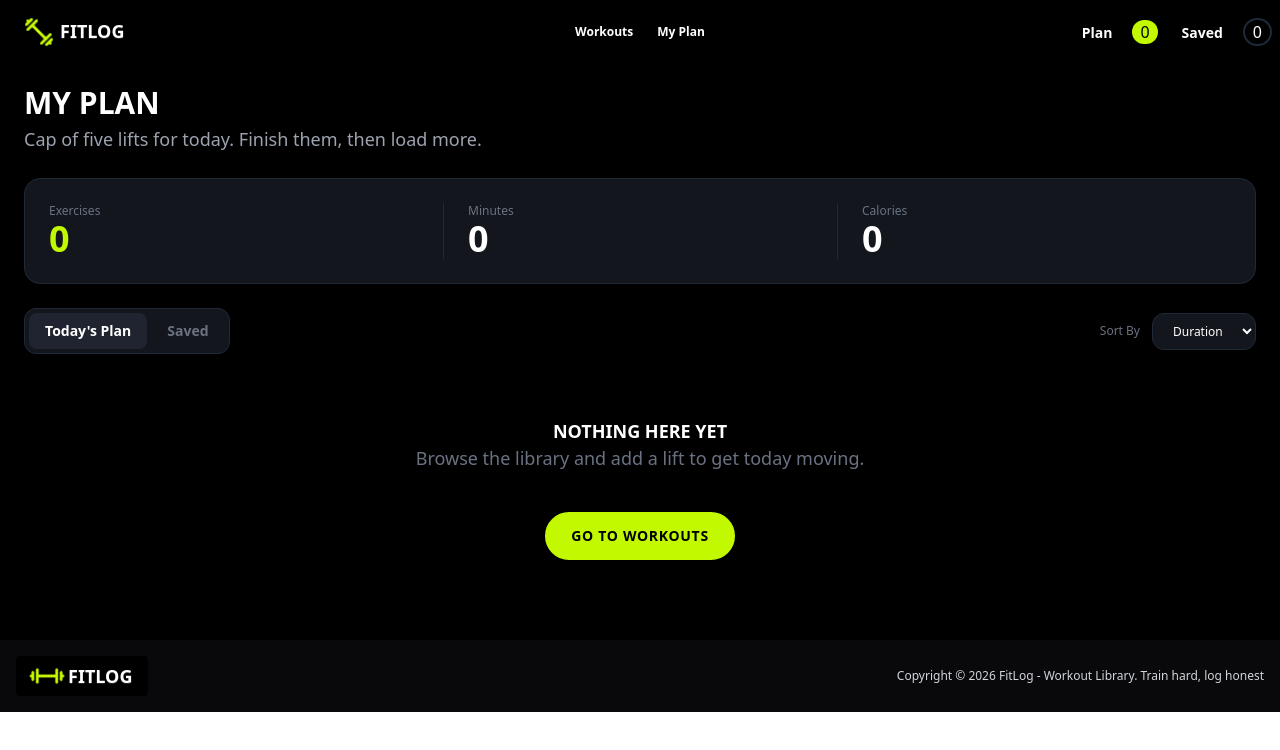
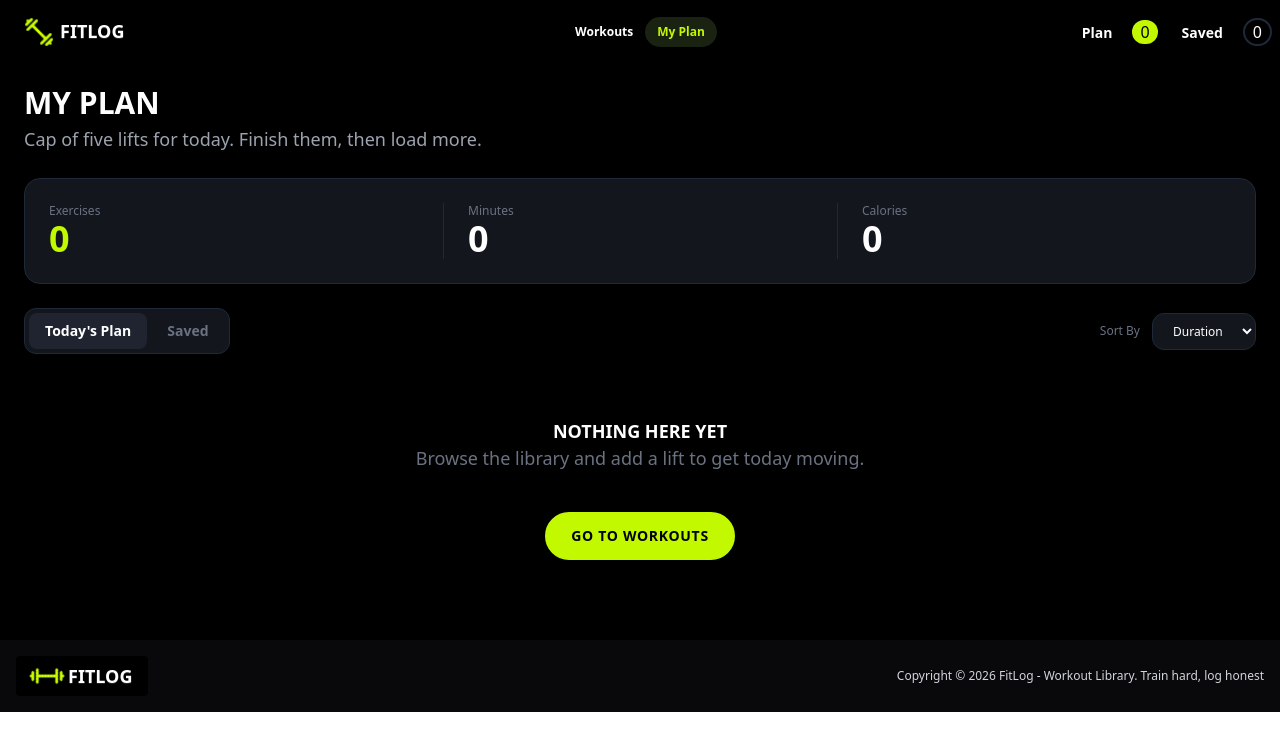
Before and after one commit to mdnaimzomaddar/Fitness-Planner, a Next.js app: page /my-plan in a window 1280 px wide. Shown: the top 750 px of the page. Built offline with nearby package versions, Linux system fonts and the light colour scheme.

Commit message:
Active nav menu hilight

```diff
--- a/src/app/components/Navbar.tsx
+++ b/src/app/components/Navbar.tsx
@@ -1,18 +1,43 @@
 'use client'
 import Image from "next/image";
 import Link from "next/link";
+import { usePathname } from "next/navigation";
 import logoIcon from "../../assets/logo.png"
 import { useContext } from "react";
 import { FitnessContext } from "../context/FitnessContext";
+
 const Navbar = () => {
   const context = useContext(FitnessContext)
   const todayPlan = context?.todayPlan ?? []
   const savePlan = context?.savePlan ?? []
+  const pathname = usePathname()
 
-    const MenuLinks = <>
-        <li><Link href="/" className="text-[12px] text-white font-semibold hover:bg-[#1A2312] hover:rounded-3xl hover:text-[#C2F800]">Workouts</Link></li>
-        <li><Link href="/my-plan" className="text-[12px] text-white font-semibold hover:bg-[#1A2312] hover:rounded-3xl hover:text-[#C2F800]">My Plan</Link></li>
+  const navLinks = [
+    { href: "/", label: "Workouts" },
+    { href: "/my-plan", label: "My Plan" },
+  ]
+
+  const isActive = (href: string) =>
+    href === "/" ? pathname === "/" : pathname.startsWith(href)
+
+  const MenuLinks = (
+    <>
+      {navLinks.map(({ href, label }) => (
+        <li key={href}>
+          <Link
+            href={href}
+            className={`text-[12px] font-semibold hover:bg-[#1A2312] hover:rounded-3xl hover:text-[#C2F800] ${
+              isActive(href)
+                ? "bg-[#1A2312] rounded-3xl text-[#C2F800]"
+                : "text-white"
+            }`}
+          >
+            {label}
+          </Link>
+        </li>
+      ))}
     </>
+  )
 
   return (
     <div className="navbar shadow-sm bg-black fixed top-0 left-0 w-full z-50">
@@ -43,34 +68,29 @@ const Navbar = () => {
             {MenuLinks}
           </ul>
         </div>
-        <a className="btn bg-black border-none shadow-none text-xl">
-            <Image
-                src={logoIcon}
-                width={30}
-                height={30}
-                alt="Logo"
-            />
-            <span className="text-[18px] font-black text-[#ffffff]">FITLOG</span>
-        </a>
+        <Link href="/" className="btn bg-black border-none shadow-none text-xl">
+          <Image src={logoIcon} width={30} height={30} alt="Logo" />
+          <span className="text-[18px] font-black text-[#ffffff]">FITLOG</span>
+        </Link>
       </div>
+
       <div className="navbar-center hidden lg:flex">
-        <ul className="menu menu-horizontal px-1">
-          {MenuLinks}
-        </ul>
+        <ul className="menu menu-horizontal px-1">{MenuLinks}</ul>
       </div>
+
       <div className="navbar-end flex gap-1">
         <div className="flex justify-center items-center">
           <Link href="/my-plan" className="text-[14px] text-white font-semibold pl-5 pr-5 pt-3 pb-3">
             <h1>Plan</h1>
-        </Link >
-        <h2 className="bg-[#c2f800] text-black pl-2 pr-2 rounded-full">{todayPlan.length}</h2>
+          </Link>
+          <h2 className="bg-[#c2f800] text-black pl-2 pr-2 rounded-full">{todayPlan.length}</h2>
         </div>
 
         <div className="flex justify-center items-center">
           <Link href="/my-plan" className="text-[14px] text-white font-semibold pl-5 pr-5 pt-3 pb-3">
             <h1>Saved</h1>
-        </Link >
-        <h2 className="text-white border-2 border-gray-800 pl-2 pr-2 rounded-full">{savePlan.length}</h2>
+          </Link>
+          <h2 className="text-white border-2 border-gray-800 pl-2 pr-2 rounded-full">{savePlan.length}</h2>
         </div>
       </div>
     </div>
```
